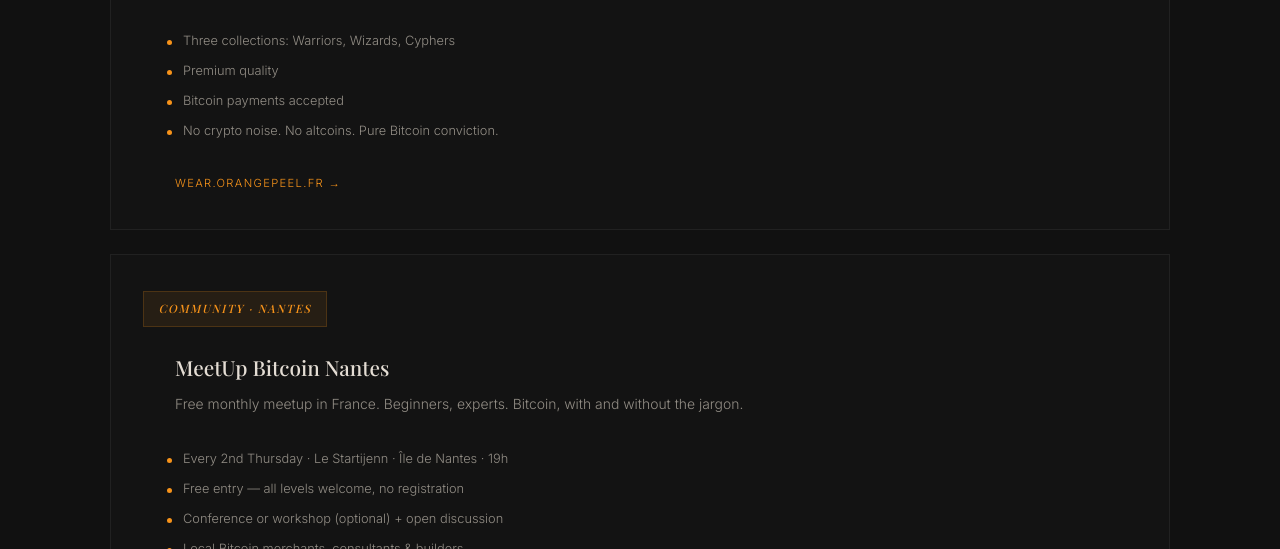
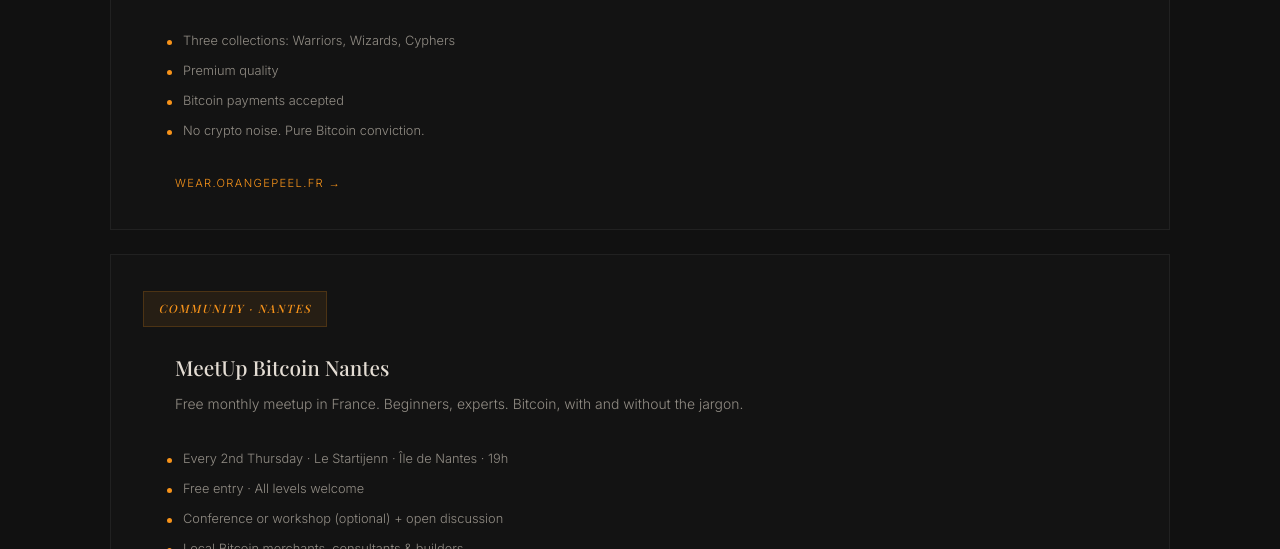
Before and after one commit to man-orangepeel/orangepeel-root, a Next.js app: page / in a window 1280 px wide. Shown: the part 2320-2869 px from the top of the page. Built offline with nearby package versions, Linux system fonts and the light colour scheme; a web font is replaced by a local one.

Commit message:
content: minor wording tweaks on Wear and MeetUp cards
Co-Authored-By: Claude Opus 4.6 (1M context) <noreply@anthropic.com>

```diff
--- a/app/page.tsx
+++ b/app/page.tsx
@@ -36,7 +36,7 @@ export default function Home() {
         'Three collections: Warriors, Wizards, Cyphers',
         'Premium quality',
         'Bitcoin payments accepted',
-        'No crypto noise. No altcoins. Pure Bitcoin conviction.',
+        'No crypto noise. Pure Bitcoin conviction.',
       ],
     },
     {
@@ -47,7 +47,7 @@ export default function Home() {
       href: 'https://meetup.orangepeel.fr',
       features: [
         'Every 2nd Thursday · Le Startijenn · Île de Nantes · 19h',
-        'Free entry — all levels welcome, no registration',
+        'Free entry · All levels welcome',
         'Conference or workshop (optional) + open discussion',
         'Local Bitcoin merchants, consultants & builders',
       ],
```
